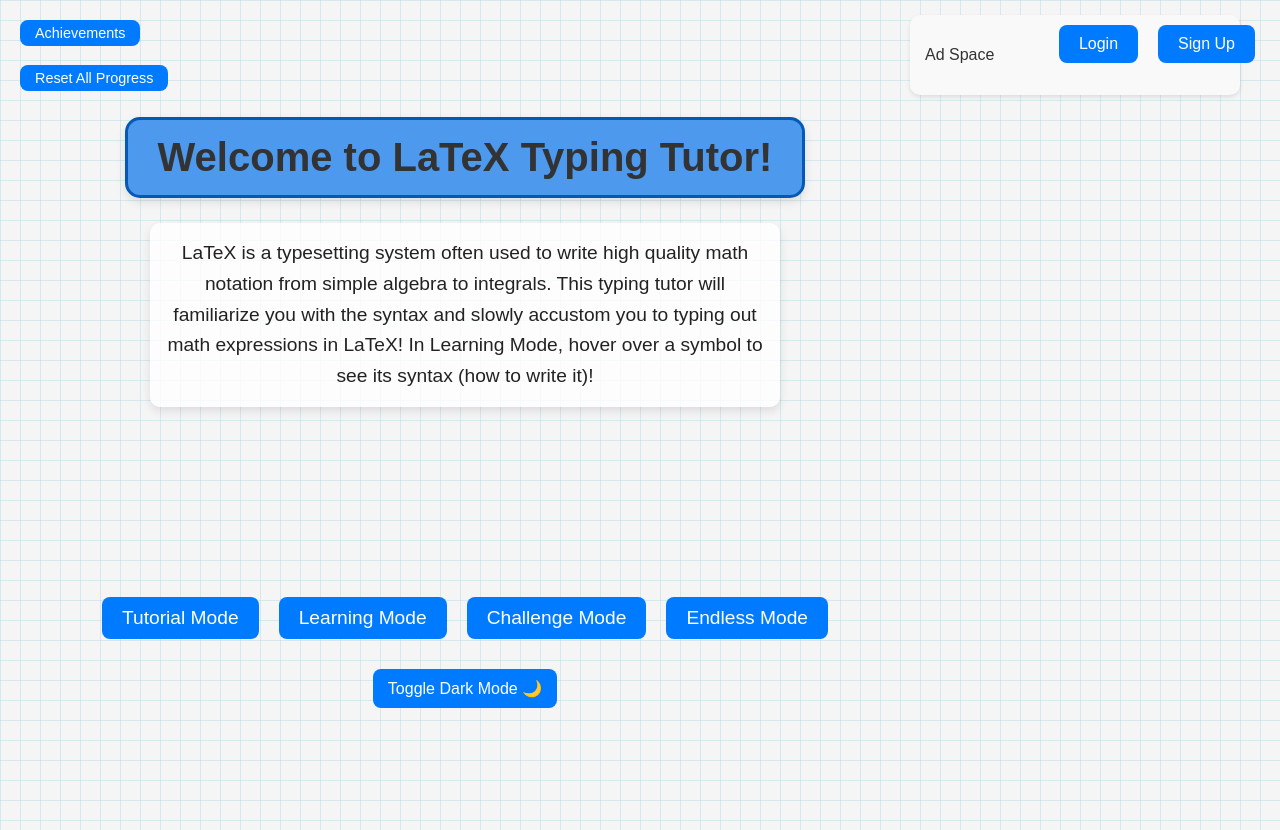
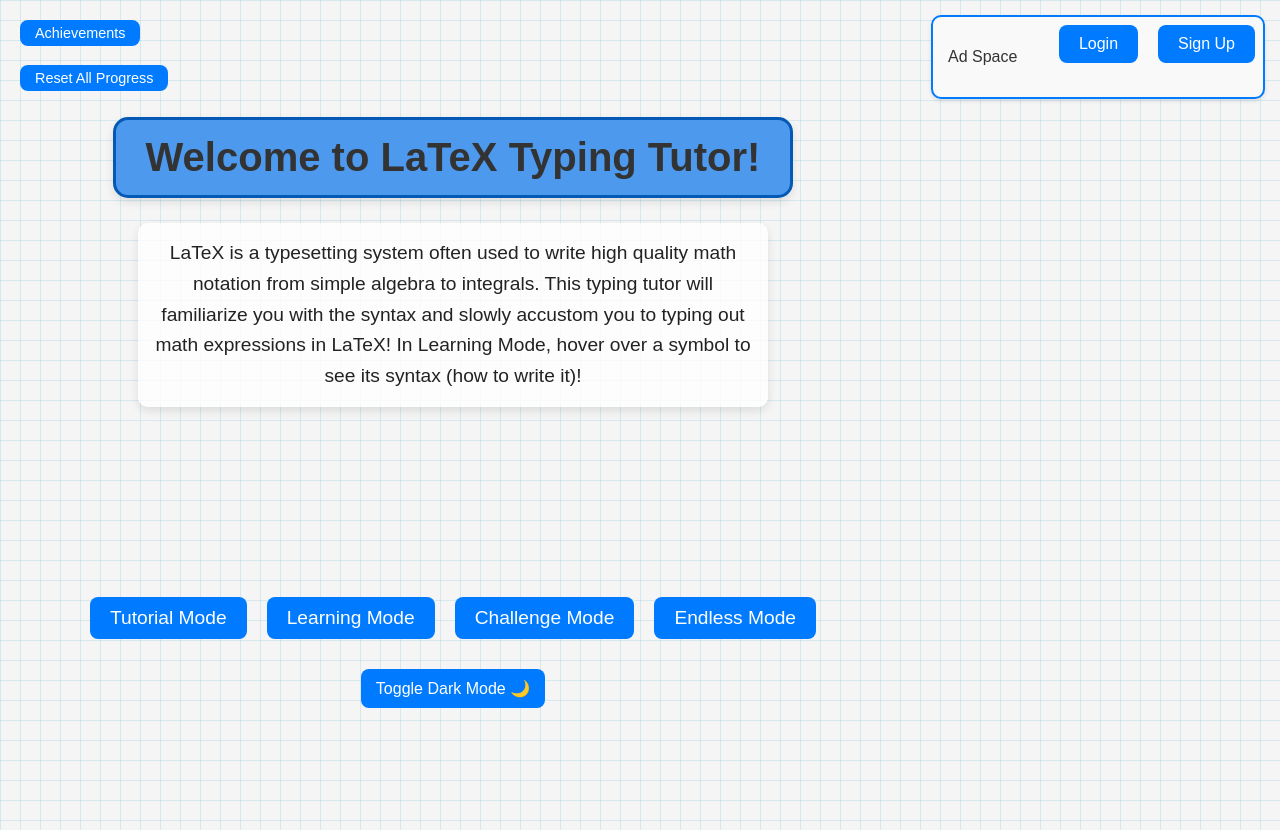
Before and after one commit to TipTopTaylor/LatexTypingTutor, a website: page index.html in a window 1280 px wide. Drawn offline with nearby package versions, Linux system fonts and the light colour scheme; a script that the page names is missing.

Commit message:
Updated style7.css

```diff
--- a/style7.css
+++ b/style7.css
@@ -65,8 +65,9 @@ body {
   flex-direction: row;
   align-items: flex-start;
   width: 100%;
-  max-width: 1200px;
+  max-width: 1600px;
   margin: 0 auto;
+  gap: var(--spacing-lg);
 }
 
 #main-content {
@@ -75,12 +76,14 @@ body {
 
 #ad-sidebar {
   width: 300px;
+  min-width: 300px;
   margin-left: var(--spacing-lg);
   background: #f9f9f9;
   padding: var(--spacing-md);
   box-shadow: 0 2px 4px rgba(0,0,0,0.1);
   border-radius: var(--spacing-sm);
   display: block;
+  border: 2px solid var(--color-primary);
 }
 
 #leaderboard-container {
```
